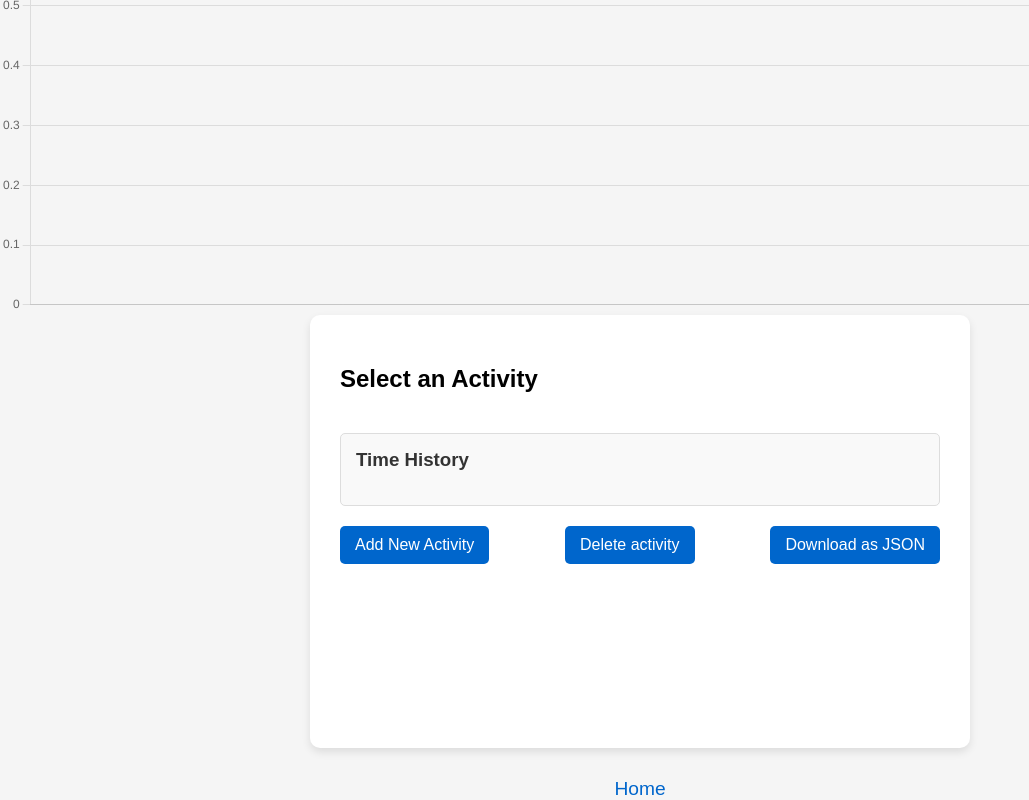
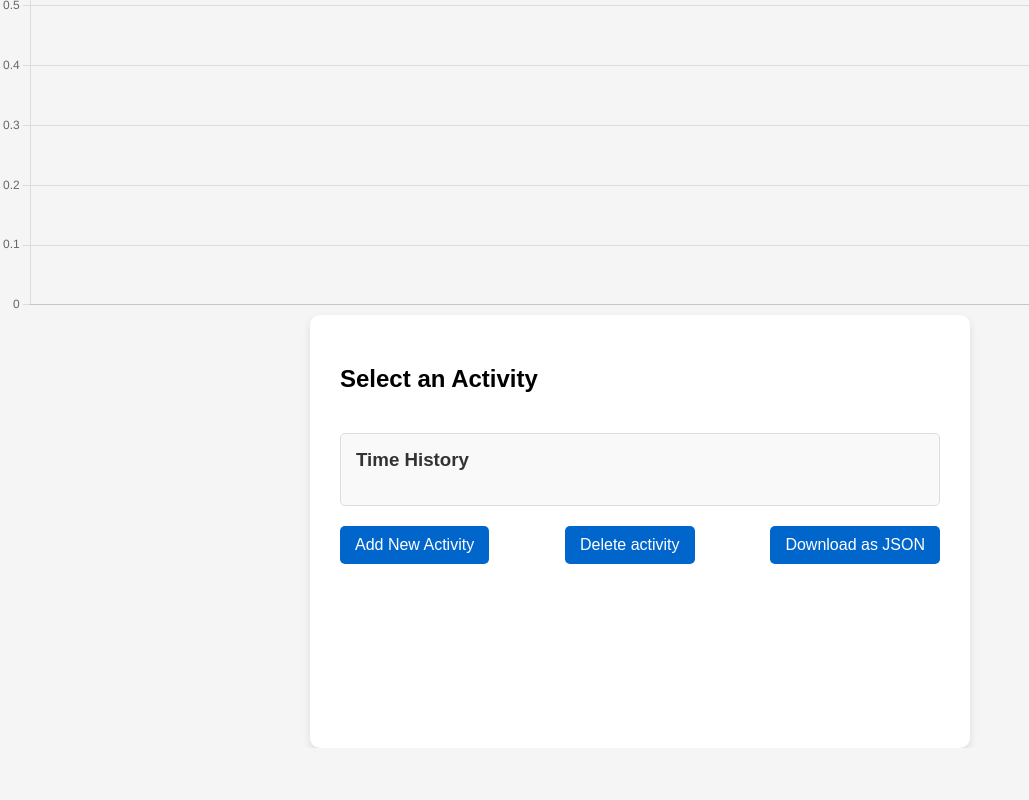
Before and after one commit to Oberdiah/CoolTestWebsite, a website with bundled scripts: page time_tracking.html in a window 1280 px wide. Shown: the part 325-1125 px from the top of the page, without its empty margins (0-1029 px from the left). After the commit the page ends 1073 px from the top, so only its background shows below. Built offline with nearby package versions, Linux system fonts and the light colour scheme; no server answers.

Commit message:
Removed home button.

```diff
--- a/time_tracking.html
+++ b/time_tracking.html
@@ -36,10 +36,6 @@
     <script type="module" src="acquisitions.js"></script>
 </div>
 
-<div class="navigation">
-    <a href="index.html">Home</a>
-</div>
-
 <script src = "time_tracking.js"> </script>
 </body>
 </html>
```
